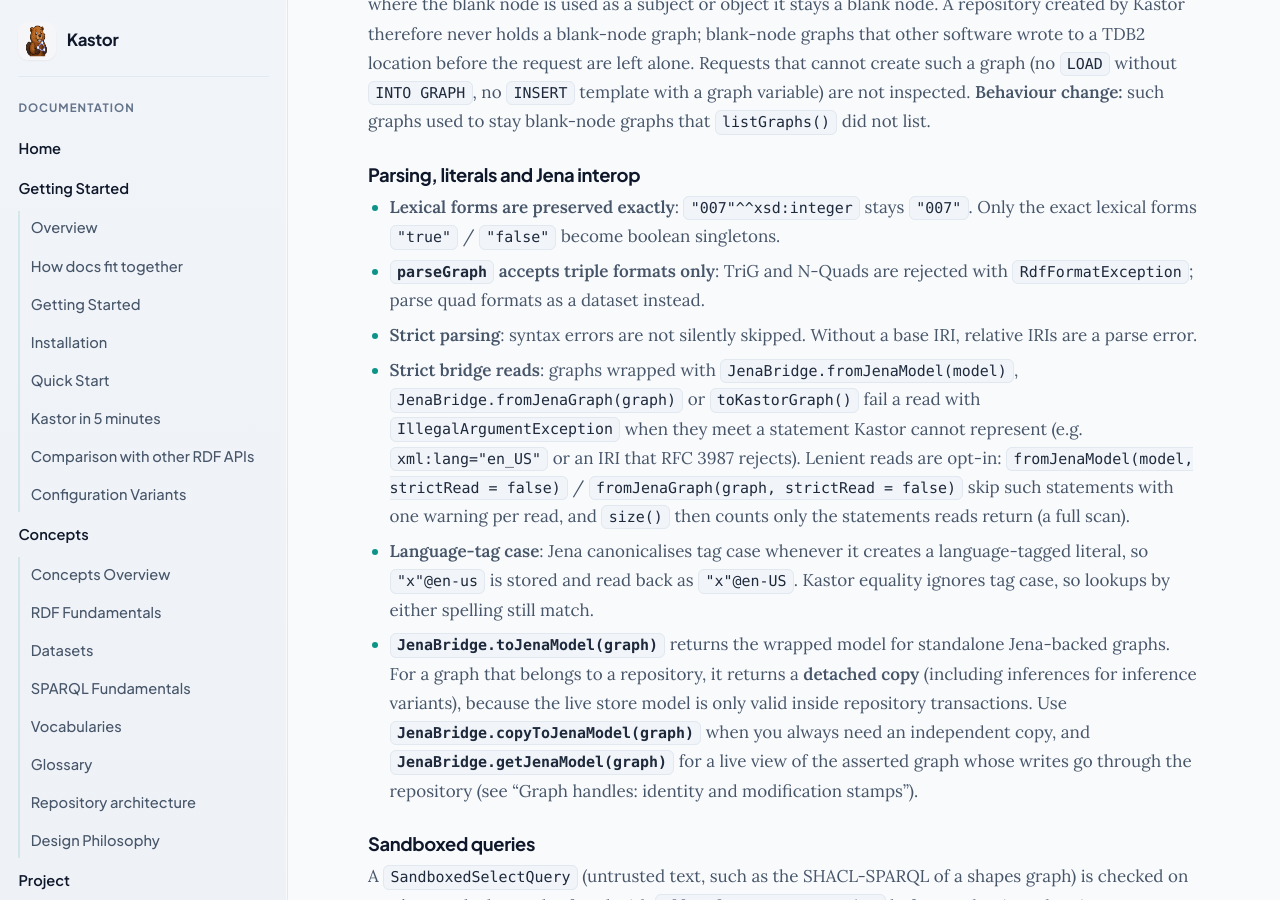
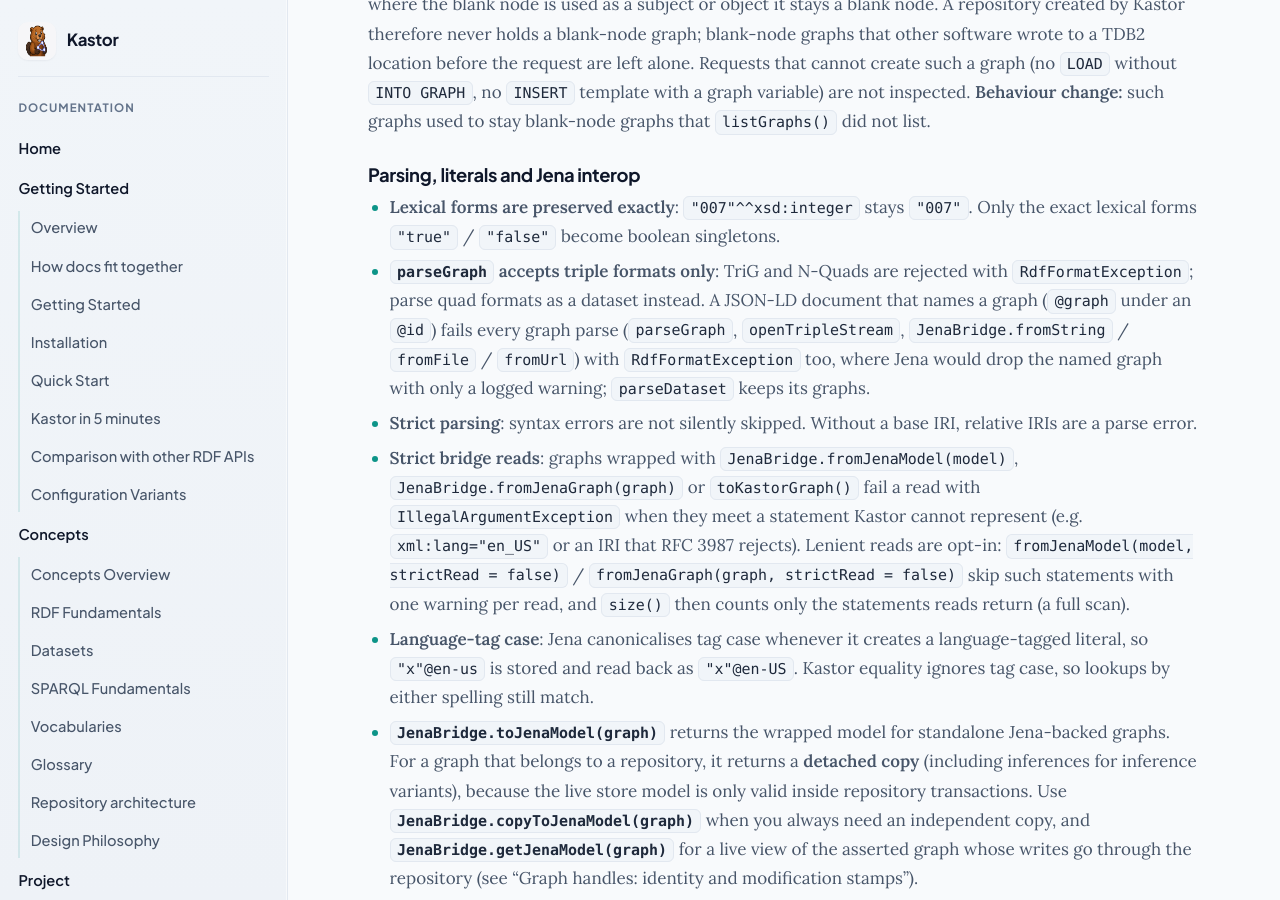
Before and after one commit to geoknoesis/kastor, a Jekyll site: the page built from docs/kastor/providers/jena.md, in a window 1280 px wide and 900 px high, scrolled down 9729 px. Built offline with Jekyll 4.4.1, drawn with Linux system fonts in a browser that asks for light colours; our own code applies the rules of GitHub Pages for plain Markdown files.

Commit message:
Document the Jena named-graph refusal in graph parses
Co-Authored-By: Claude Opus 5.5 <noreply@anthropic.com>

```diff
--- a/docs/kastor/providers/jena.md
+++ b/docs/kastor/providers/jena.md
@@ -370,7 +370,7 @@ change:** such graphs used to stay blank-node graphs that `listGraphs()` did not
 ### Parsing, literals and Jena interop
 
 - **Lexical forms are preserved exactly**: `"007"^^xsd:integer` stays `"007"`. Only the exact lexical forms `"true"` / `"false"` become boolean singletons.
-- **`parseGraph` accepts triple formats only**: TriG and N-Quads are rejected with `RdfFormatException`; parse quad formats as a dataset instead.
+- **`parseGraph` accepts triple formats only**: TriG and N-Quads are rejected with `RdfFormatException`; parse quad formats as a dataset instead. A JSON-LD document that names a graph (`@graph` under an `@id`) fails every graph parse (`parseGraph`, `openTripleStream`, `JenaBridge.fromString` / `fromFile` / `fromUrl`) with `RdfFormatException` too, where Jena would drop the named graph with only a logged warning; `parseDataset` keeps its graphs.
 - **Strict parsing**: syntax errors are not silently skipped. Without a base IRI, relative IRIs are a parse error.
 - **Strict bridge reads**: graphs wrapped with `JenaBridge.fromJenaModel(model)`, `JenaBridge.fromJenaGraph(graph)` or `toKastorGraph()` fail a read with `IllegalArgumentException` when they meet a statement Kastor cannot represent (e.g. `xml:lang="en_US"` or an IRI that RFC 3987 rejects). Lenient reads are opt-in: `fromJenaModel(model, strictRead = false)` / `fromJenaGraph(graph, strictRead = false)` skip such statements with one warning per read, and `size()` then counts only the statements reads return (a full scan).
 - **Language-tag case**: Jena canonicalises tag case whenever it creates a language-tagged literal, so `"x"@en-us` is stored and read back as `"x"@en-US`. Kastor equality ignores tag case, so lookups by either spelling still match.
```
